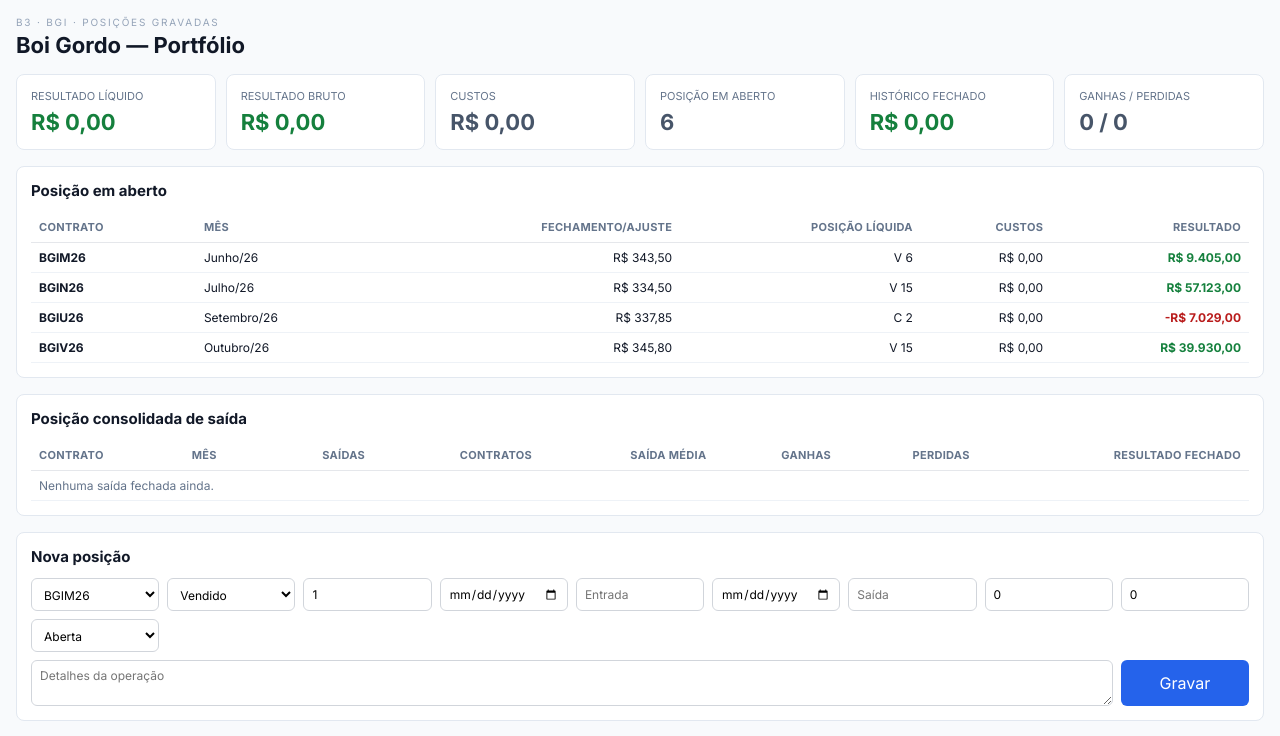
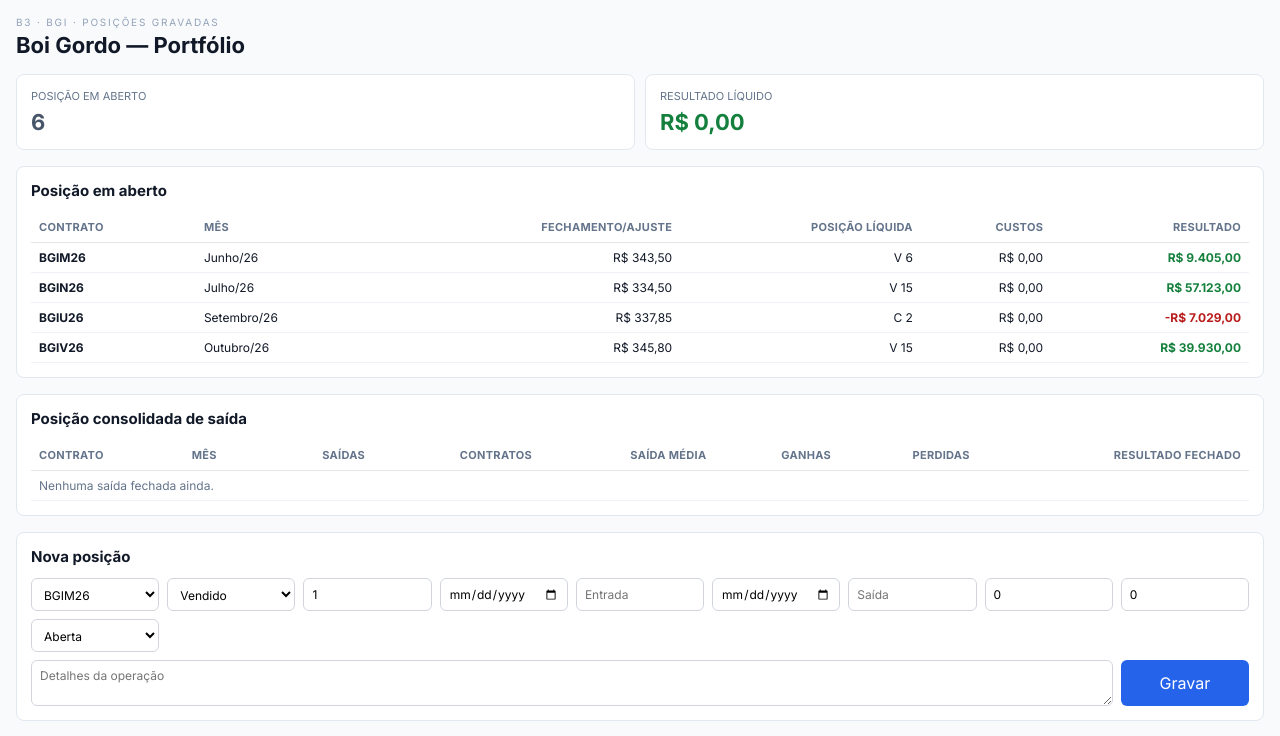
Before and after one commit to pablofaraujo/boi-gordo-portfolio, a React (Create React App) app: page / in a window 1280 px wide. Shown: the top 736 px of the page. Built offline with nearby package versions, Linux system fonts and the light colour scheme.

Commit message:
Simplify summary cards

```diff
--- a/src/App.jsx
+++ b/src/App.jsx
@@ -105,13 +105,9 @@ export default function Dashboard() {
   const closedPositions = enriched.filter(isClosed);
   const openCount = openPositions.length;
   const totalNet = closedPositions.reduce((sum, position) => sum + position.net, 0);
-  const totalGross = closedPositions.reduce((sum, position) => sum + position.gross, 0);
-  const totalCosts = closedPositions.reduce((sum, position) => sum + position.costs, 0);
   const closedNet = closedPositions.reduce((sum, position) => sum + position.net, 0);
   const closedBrokerCosts = closedPositions.reduce((sum, position) => sum + position.brokerCost, 0);
   const closedFinpecCosts = closedPositions.reduce((sum, position) => sum + position.finpecCost, 0);
-  const wonCount = closedPositions.filter((position) => position.net > 0).length;
-  const lostCount = closedPositions.filter((position) => position.net < 0).length;
 
   const grouped = BGI_INDICES.map((index) => {
     const rows = openPositions.filter((position) => position.contrato === index.contrato);
@@ -195,12 +191,8 @@ export default function Dashboard() {
 
         <div style={{ display: "grid", gridTemplateColumns: "repeat(auto-fit, minmax(180px, 1fr))", gap: 10, marginBottom: 16 }}>
           {[
+            ["Posição em aberto", `${openCount}`, "#475569"],
             ["Resultado líquido", fmtCurrency(totalNet), pnlColor(totalNet)],
-            ["Resultado bruto", fmtCurrency(totalGross), pnlColor(totalGross)],
-            ["Custos", fmtCurrency(totalCosts), "#475569"],
-            ["Posição em aberto", `${openCount}`, "#475569"],
-            ["Histórico fechado", fmtCurrency(closedNet), pnlColor(closedNet)],
-            ["Ganhas / Perdidas", `${wonCount} / ${lostCount}`, "#475569"],
           ].map(([label, value, color]) => (
             <div key={label} style={{ background: "#fff", border: "1px solid #e2e8f0", borderRadius: 8, padding: 14 }}>
               <div style={{ fontSize: 11, color: "#64748b", textTransform: "uppercase", marginBottom: 6 }}>{label}</div>
```
